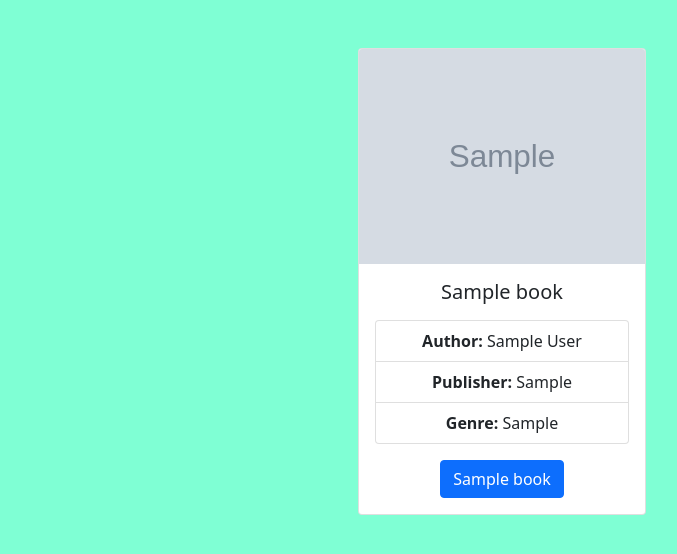
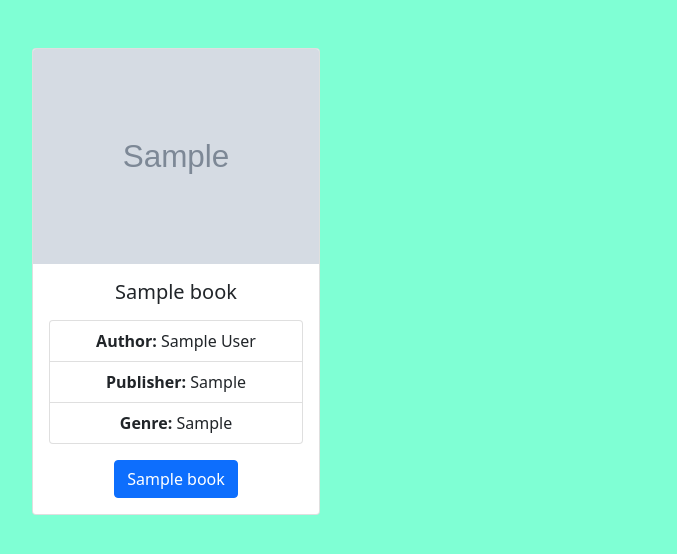
Before and after one commit to Nitilis/Moldey-Potatoes, a Django app: page /all_books in a window 1280 px wide. Shown: the part 56-610 px from the top of the page, without its empty margins (138-815 px from the left). Run offline with Django 3.2, Linux system fonts and the light colour scheme; tables that the repository leaves empty hold one stand-in row (values such as "Sample post"); grey boxes marked "Sample" are stand-in pictures; some libraries are stand-ins or nearby versions.

Commit message:
Adjusted all html lists
Adjusted 'all' htmls for a list view

```diff
--- a/moldeypotatoes/potato/templates/books.html
+++ b/moldeypotatoes/potato/templates/books.html
@@ -15,7 +15,9 @@
     {% include 'components/navbar.html' %}
     {% include 'components/bootstrap.html' %}
     <center><br><br>
-        {% for book in all_books %}
+<div class="row">
+    {% for book in all_books %}
+    <div class="col-sm-6">
         <div class="card" style="width: 18rem;">
 
             <img src="{{book.cover_image.url}}" class="card-img-top" alt="{{book.cover_image.url}}">
@@ -29,10 +31,13 @@
                 </ul>
                 </p>
                 <a href="#" class="btn btn-primary">{{book.title}}</a>
-                {% endfor %}
+
             </div>
         </div>
-    </center>
+    </div>
+    {% endfor %}
+</div>
+</center>
 </body>
 
 </html>
--- a/moldeypotatoes/potato/templates/games.html
+++ b/moldeypotatoes/potato/templates/games.html
@@ -15,7 +15,9 @@
     {% include 'components/navbar.html' %}
     {% include 'components/bootstrap.html' %}
     <center><br><br>
+<div class="row">
     {% for game in all_games %}
+    <div class="col-sm-6">
         <div class="card" style="width: 18rem;">
 
             <img src="{{game.cover_image.url}}" class="card-img-top" alt="{{game.cover_image.url}}">
@@ -28,8 +30,10 @@
                     </ul>
                 </p>
                 <a href="#" class="btn btn-primary">{{game.title}}</a>
+            </div>
+        </div>
+    </div>
     {% endfor %}
-        </div>
 </div>
 </center>
 </body>
```
Also changed, not shown: moldeypotatoes/potato/templates/movies.html (+10 -5 lines), moldeypotatoes/static/images/images/sing2.jpg (added). Lines whose indentation alone changed are shown as unchanged.
